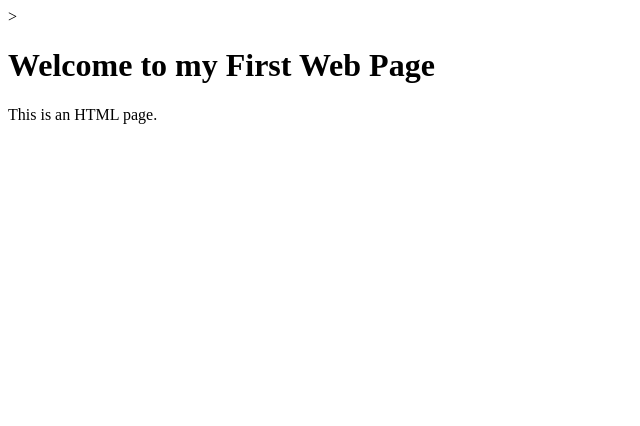
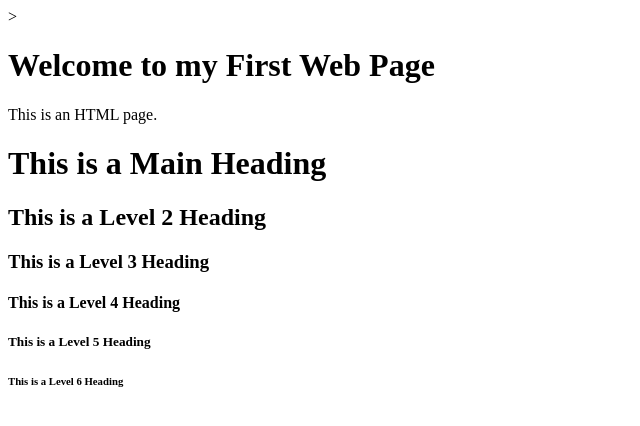
Before and after one commit to MissingPositron/MissingPositron.github.io, a plain HTML site: page index.html in a window 1280 px wide. Shown: the whole page, without its empty margins (0-640 px from the left). Drawn offline with Linux system fonts and the light colour scheme.

Commit message:
Headings

```diff
--- a/index.html
+++ b/index.html
@@ -5,5 +5,14 @@
     <body>
         <h1>Welcome to my First Web Page</h1>
         <p>This is an HTML page.</p>
+
+        <h1>This is a Main Heading</h1>
+        <h2>This is a Level 2 Heading</h2>
+        <h3>This is a Level 3 Heading</h3>
+        <h4>This is a Level 4 Heading</h4>
+        <h5>This is a Level 5 Heading</h5>
+        <h6>This is a Level 6 Heading</h6>
+
+
     </body>
 </html>
```
